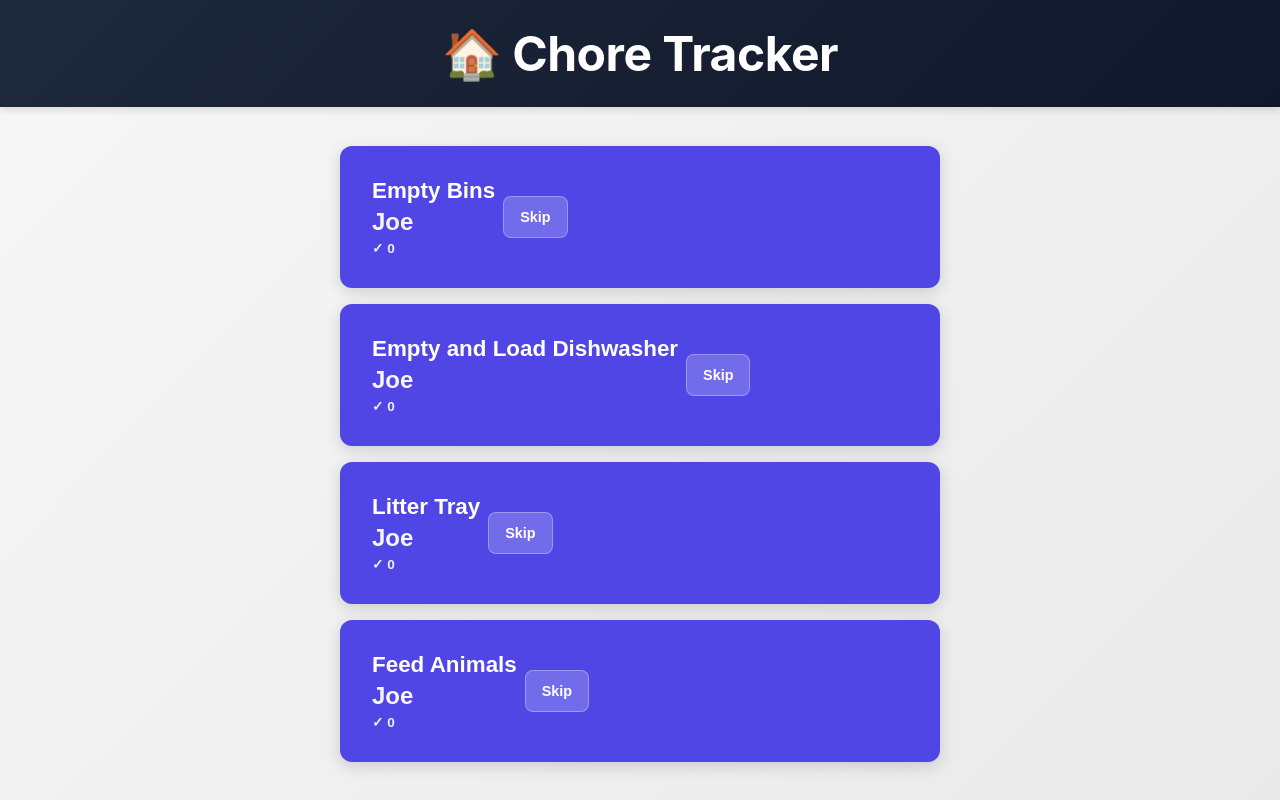
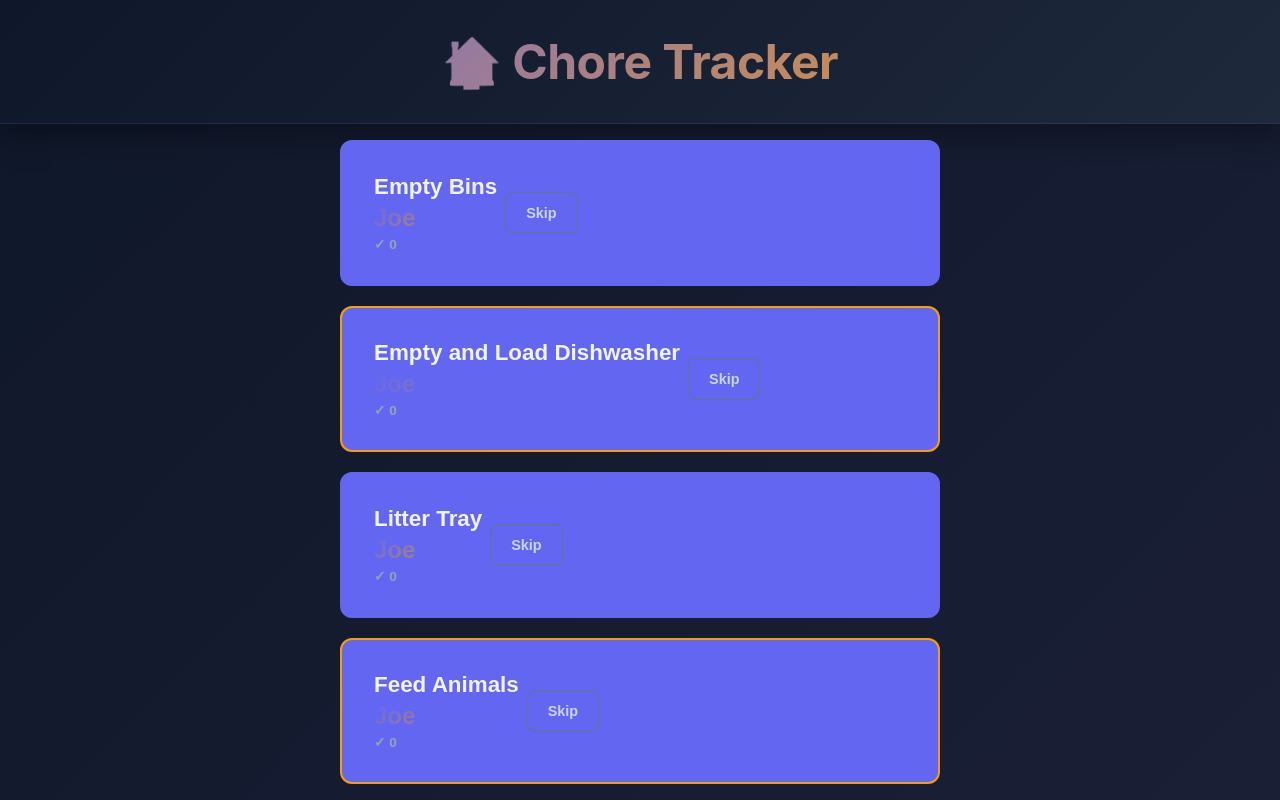
Before and after one commit to jparr93/pers_job_app_tracker_New, a React (Vite) app in the folder client/: page / in a window 1280 px wide. Built offline with nearby package versions, Linux system fonts and the light colour scheme; the HTML template or start-up script is replaced by a standard one.

Commit message:
Updates to theming

```diff
--- a/client/src/App.jsx
+++ b/client/src/App.jsx
@@ -8,7 +8,7 @@ const CHORES = [
 ];
 
 const PEOPLE = ['Joe', 'Zoe'];
-const COLORS = ['#4f46e5', '#ec4899']; // Indigo and Pink
+const COLORS = ['#6366f1', '#f59e0b']; // Indigo for Joe, Amber for Zoe
 
 // Migrate old data structure to new one
 function migrateChoreData(data) {
--- a/client/src/index.css
+++ b/client/src/index.css
@@ -14,7 +14,8 @@ body,
 
 body {
   font-family: -apple-system, BlinkMacSystemFont, 'Segoe UI', Roboto, 'Helvetica Neue', Arial, sans-serif;
-  background: linear-gradient(135deg, #f7f7f7 0%, #e9e9e9 100%);
+  background: linear-gradient(135deg, #0f172a 0%, #1a1f35 100%);
+  color: #e5e7eb;
   -webkit-font-smoothing: antialiased;
   -moz-osx-font-smoothing: grayscale;
 }
@@ -24,26 +25,41 @@ body {
   width: 100vw;
   display: flex;
   flex-direction: column;
+  animation: fadeIn 0.6s ease-in-out;
+}
+
+@keyframes fadeIn {
+  from {
+    opacity: 0;
+  }
+  to {
+    opacity: 1;
+  }
 }
 
 .header {
-  background: linear-gradient(135deg, #1e293b 0%, #0f172a 100%);
-  color: white;
-  padding: 1.5rem;
+  background: linear-gradient(135deg, #0f172a 0%, #1e293b 100%);
+  color: #f1f5f9;
+  padding: 2rem 1.5rem;
   text-align: center;
-  box-shadow: 0 4px 6px rgba(0, 0, 0, 0.1);
+  box-shadow: 0 8px 32px rgba(0, 0, 0, 0.4);
   flex-shrink: 0;
+  border-bottom: 1px solid rgba(99, 102, 241, 0.2);
 }
 
 .header h1 {
   font-size: 2.5rem;
   font-weight: 700;
   letter-spacing: -0.5px;
+  background: linear-gradient(135deg, #6366f1 0%, #f59e0b 100%);
+  -webkit-background-clip: text;
+  -webkit-text-fill-color: transparent;
+  background-clip: text;
 }
 
 .chores-container {
   flex: 1;
-  padding: 1.5rem;
+  padding: 2rem 1.5rem;
   width: 100%;
   display: flex;
   flex-direction: column;
@@ -58,34 +74,74 @@ body {
   max-width: 600px;
   display: flex;
   flex-direction: column;
-  gap: 1rem;
+  gap: 1.25rem;
+  animation: slideUp 0.6s ease-out;
+}
+
+@keyframes slideUp {
+  from {
+    opacity: 0;
+    transform: translateY(20px);
+  }
+  to {
+    opacity: 1;
+    transform: translateY(0);
+  }
 }
 
 .chore-button {
   width: 100%;
-  padding: 1.5rem;
-  border: none;
+  padding: 1.75rem;
+  border: 2px solid;
+  background: rgba(15, 23, 42, 0.5);
   border-radius: 12px;
   font-size: 1.1rem;
   font-weight: 600;
   cursor: pointer;
   transition: all 0.3s cubic-bezier(0.4, 0, 0.2, 1);
-  box-shadow: 0 4px 15px rgba(0, 0, 0, 0.15);
   display: flex;
   flex-direction: column;
   gap: 0.5rem;
-  color: white;
+  color: #e5e7eb;
   text-align: left;
+  backdrop-filter: blur(10px);
+  position: relative;
 }
 
-.chore-button:hover {
-  transform: translateY(-2px);
-  box-shadow: 0 8px 20px rgba(0, 0, 0, 0.2);
+/* Indigo (Joe) styling */
+.chore-button:nth-child(1),
+.chore-button:nth-child(3) {
+  border-color: #6366f1;
 }
 
-.chore-button:active {
-  transform: translateY(0);
-  box-shadow: 0 2px 10px rgba(0, 0, 0, 0.15);
+.chore-button:nth-child(1):hover,
+.chore-button:nth-child(3):hover {
+  box-shadow: 0 0 20px rgba(99, 102, 241, 0.5), inset 0 0 20px rgba(99, 102, 241, 0.1);
+  background: rgba(99, 102, 241, 0.1);
+  transform: translateY(-2px);
+}
+
+.chore-button:nth-child(1):active,
+.chore-button:nth-child(3):active {
+  transform: scale(0.98);
+}
+
+/* Amber (Zoe) styling */
+.chore-button:nth-child(2),
+.chore-button:nth-child(4) {
+  border-color: #f59e0b;
+}
+
+.chore-button:nth-child(2):hover,
+.chore-button:nth-child(4):hover {
+  box-shadow: 0 0 20px rgba(245, 158, 11, 0.5), inset 0 0 20px rgba(245, 158, 11, 0.1);
+  background: rgba(245, 158, 11, 0.1);
+  transform: translateY(-2px);
+}
+
+.chore-button:nth-child(2):active,
+.chore-button:nth-child(4):active {
+  transform: scale(0.98);
 }
 
 .chore-button-row {
@@ -105,25 +161,41 @@ body {
 .chore-name {
   font-size: 1.2rem;
   font-weight: 700;
+  color: #f1f5f9;
 }
 
 .chore-person {
   font-size: 1.3rem;
   font-weight: 700;
-  opacity: 0.95;
+  background: linear-gradient(135deg, #6366f1, #f59e0b);
+  -webkit-background-clip: text;
+  -webkit-text-fill-color: transparent;
+  background-clip: text;
 }
 
 .chore-count {
   font-size: 0.85rem;
-  opacity: 0.9;
+  color: #94a3b8;
+  animation: countPulse 0.4s ease-out;
+}
+
+@keyframes countPulse {
+  0% {
+    transform: scale(1.2);
+    color: #f59e0b;
+  }
+  100% {
+    transform: scale(1);
+    color: #94a3b8;
+  }
 }
 
 .skip-btn {
-  padding: 0.75rem 1rem;
-  background: rgba(255, 255, 255, 0.2);
-  border: 1px solid rgba(255, 255, 255, 0.3);
+  padding: 0.75rem 1.25rem;
+  background: transparent;
+  border: 1.5px solid #64748b;
   border-radius: 8px;
-  color: white;
+  color: #cbd5e1;
   font-weight: 600;
   cursor: pointer;
   font-size: 0.9rem;
@@ -132,12 +204,33 @@ body {
 }
 
 .skip-btn:hover {
-  background: rgba(255, 255, 255, 0.3);
-  border-color: rgba(255, 255, 255, 0.5);
+  border-color: #94a3b8;
+  color: #f1f5f9;
+  box-shadow: 0 0 12px rgba(148, 163, 184, 0.3);
+  background: rgba(148, 163, 184, 0.1);
 }
 
 .skip-btn:active {
   transform: scale(0.95);
+}
+
+/* Scrollbar styling */
+.chores-container::-webkit-scrollbar {
+  width: 8px;
+}
+
+.chores-container::-webkit-scrollbar-track {
+  background: rgba(30, 41, 59, 0.5);
+  border-radius: 4px;
+}
+
+.chores-container::-webkit-scrollbar-thumb {
+  background: rgba(99, 102, 241, 0.4);
+  border-radius: 4px;
+}
+
+.chores-container::-webkit-scrollbar-thumb:hover {
+  background: rgba(99, 102, 241, 0.6);
 }
 
 /* Tablets and larger */
@@ -147,7 +240,7 @@ body {
   }
 
   .chores-container {
-    padding: 2rem;
+    padding: 3rem 2rem;
   }
 
   .chore-button {
@@ -176,8 +269,9 @@ body {
   }
 
   .chore-button {
-    padding: 1rem;
+    padding: 1.25rem;
     font-size: 0.95rem;
+    border-width: 1.5px;
   }
 
   .chore-name {
@@ -191,5 +285,6 @@ body {
   .skip-btn {
     padding: 0.6rem 0.8rem;
     font-size: 0.8rem;
+    border-width: 1px;
   }
 }
```
